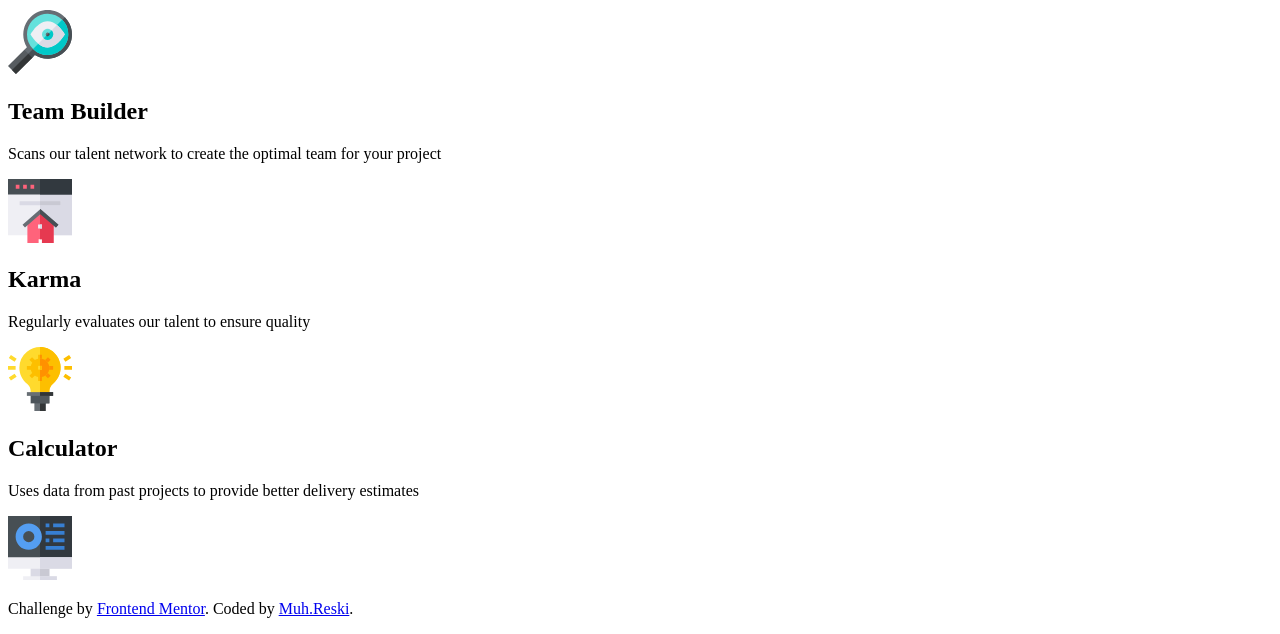
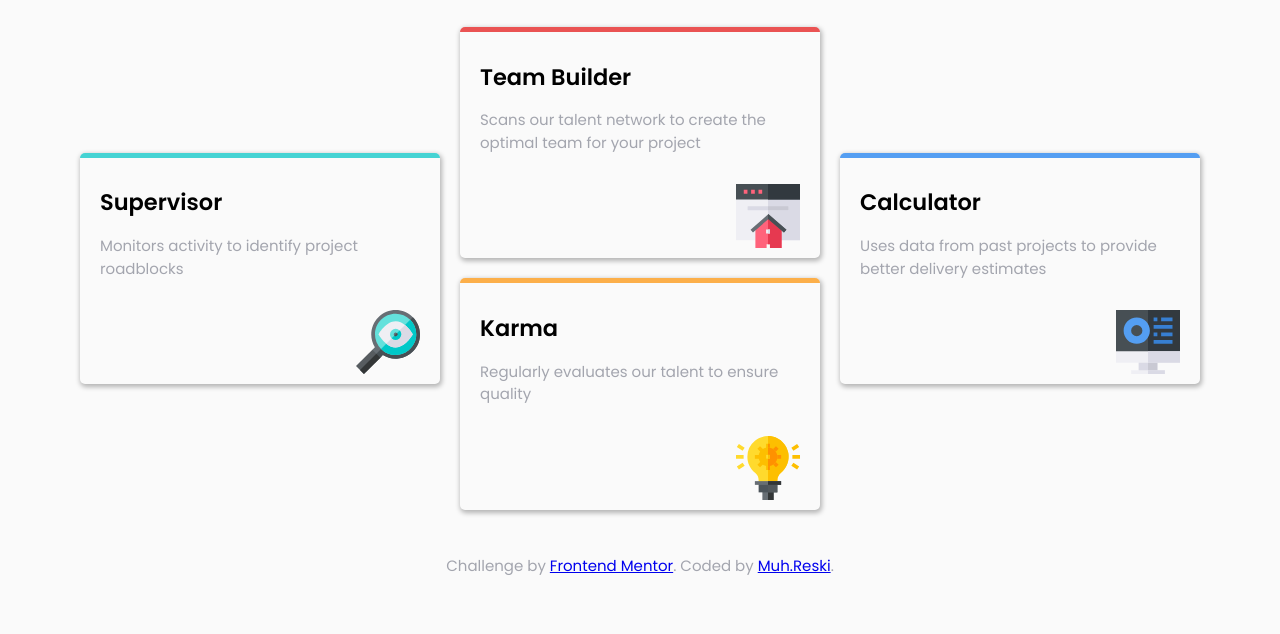
Before and after one commit to MuhReski287/four-card-feature-section, a plain HTML site: page index.html in a window 1280 px wide. Shown: the part 226-860 px from the top of the page. After the commit the page ends 808 px from the top, so only its background shows below. Drawn offline with Linux system fonts and the light colour scheme.

Commit message:
Update index.html

```diff
--- a/index.html
+++ b/index.html
@@ -9,7 +9,7 @@
   <title>Frontend Mentor | Four card feature section</title>
 
   <!-- Feel free to remove these styles or customise in your own stylesheet 👍 -->
- <link rel="stylesheet" href="styless.css">
+ <link rel="stylesheet" href="styles.css">
  <link href="https://fonts.googleapis.com/css2?family=Poppins:wght@200;400;600&display=swap" rel="stylesheet">
 
 </head>
```
